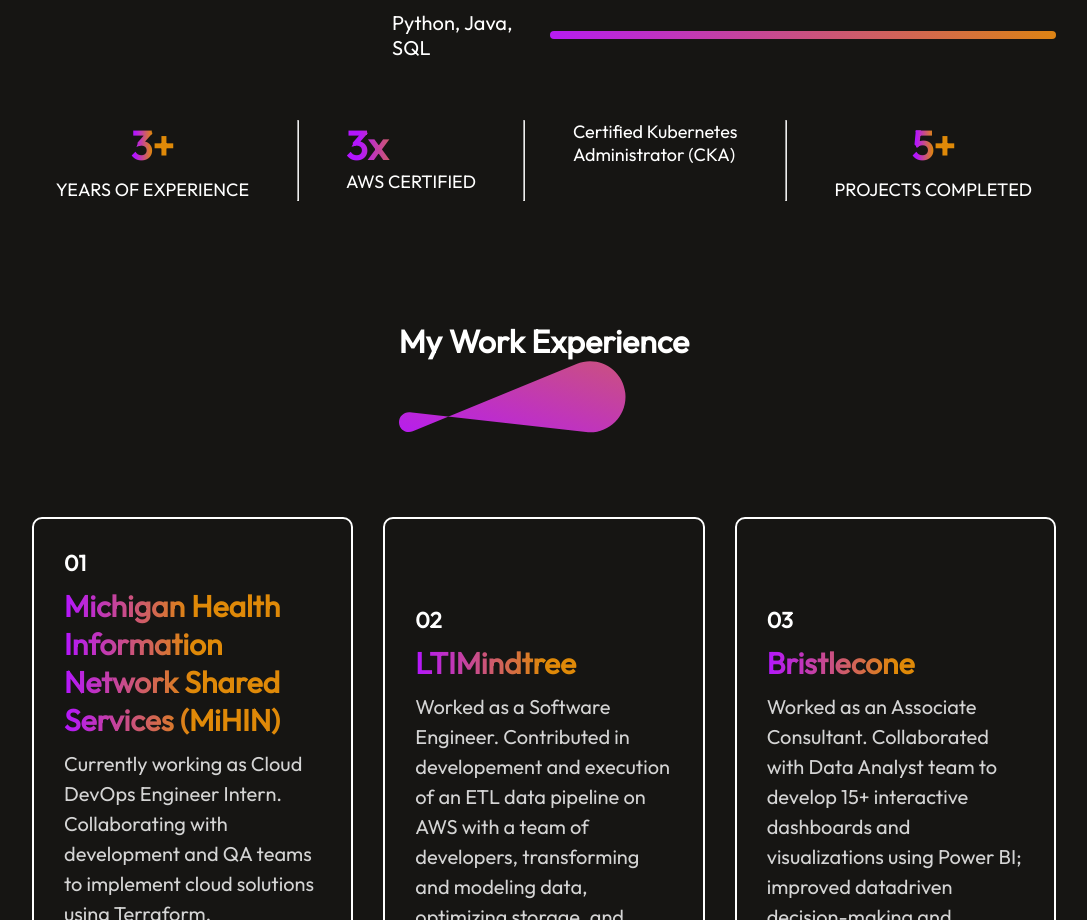
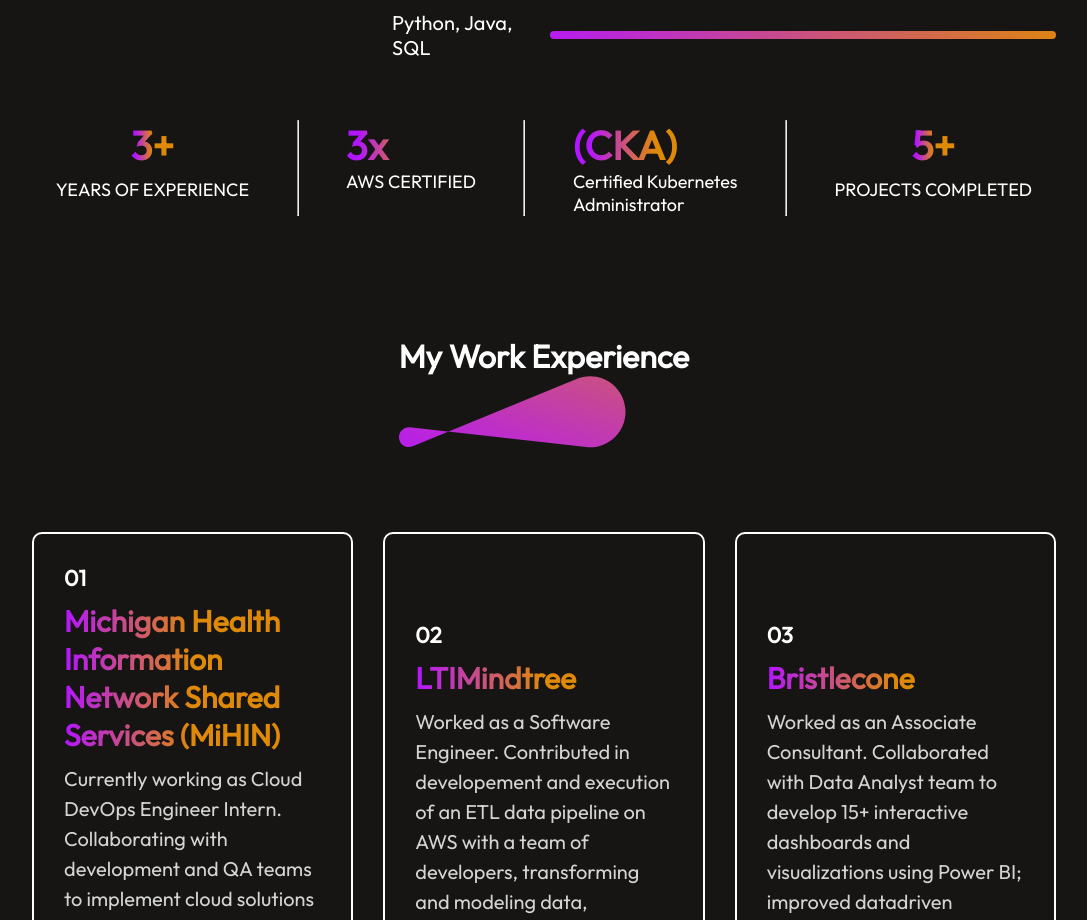
Before and after one commit to OnkarPatole28/Onkar-Portfolio, a React (Vite) app in the folder My-Portfolio/: page / in a window 1280 px wide. Shown: the part 1320-2240 px from the top of the page, without its empty margins (96-1183 px from the left). Built offline with nearby package versions, Linux system fonts and the light colour scheme.

Commit message:
Added certification.

```diff
--- a/My-Portfolio/src/Components/About/About.jsx
+++ b/My-Portfolio/src/Components/About/About.jsx
@@ -43,8 +43,9 @@ const About = () => {
         <hr />
         <div className="about-achievement">
           <a href="https://www.credly.com/badges/6eed6b9a-6b8c-487d-b55c-704ffc5d2b89/public_url" target="_blank" rel="noopener noreferrer" className="achievement-link">
+            <h1>(CKA)</h1>
             <p>Certified Kubernetes</p>
-            <p>Administrator (CKA)</p>
+            <p>Administrator</p>
           </a>
         </div>
         <hr />
```
